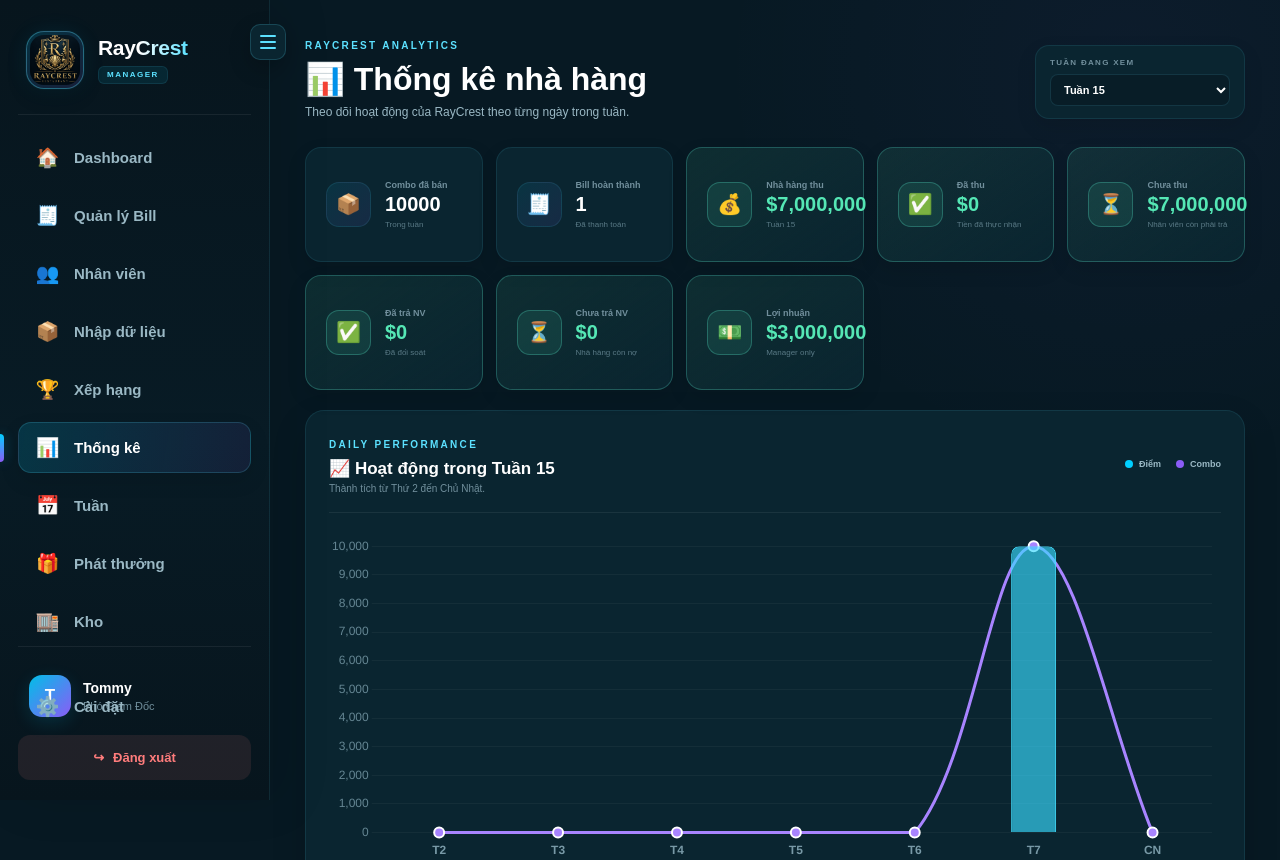
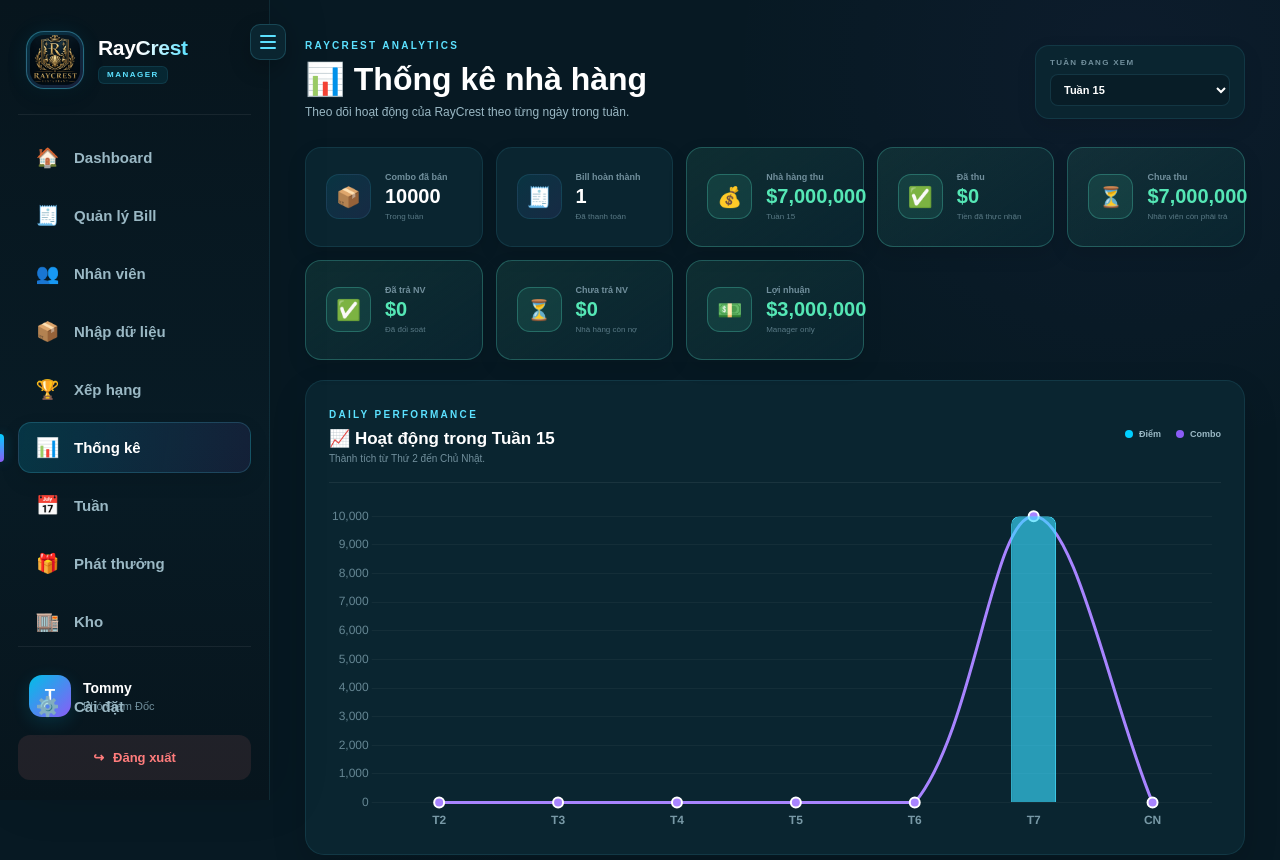
Before and after one commit to baophucnguyen761/RayCrestRestaurant, a Flask app: page /statistics in a window 1280 px wide. Shown: the top 860 px of the page. Run offline with Flask 3, Linux system fonts and the light colour scheme; a user stored in the database is signed in; data comes from the database, SQL or seed files in the repository; data that the repository does not hold is empty; parts of the project's set-up code (start-up, migrations or seed data) failed here and were passed over.

Commit message:
Update statistics.css

```diff
--- a/static/statistics.css
+++ b/static/statistics.css
@@ -184,7 +184,7 @@
 ========================================================= */
 
 .summary-card {
-    min-height: 115px;
+    min-height: 100px;
 
     display: flex;
     align-items: center;
```
